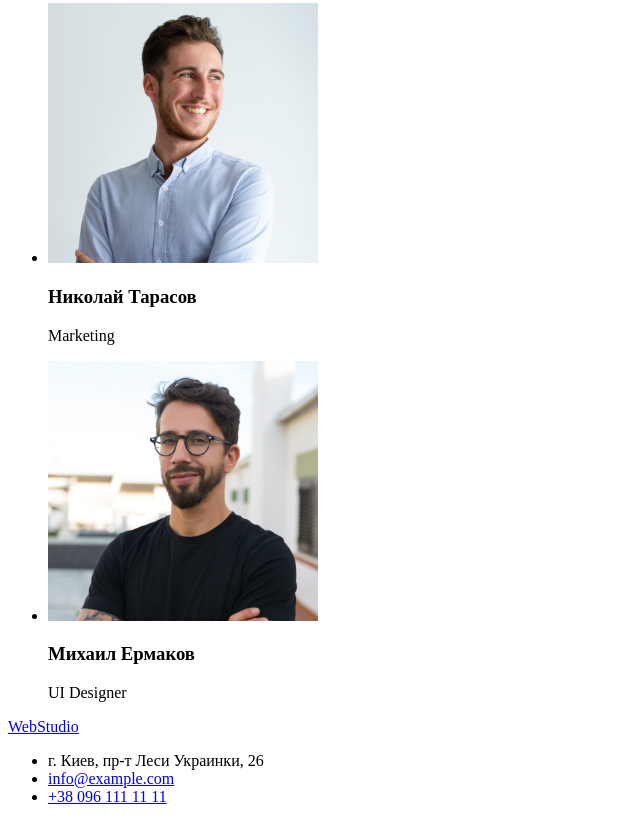
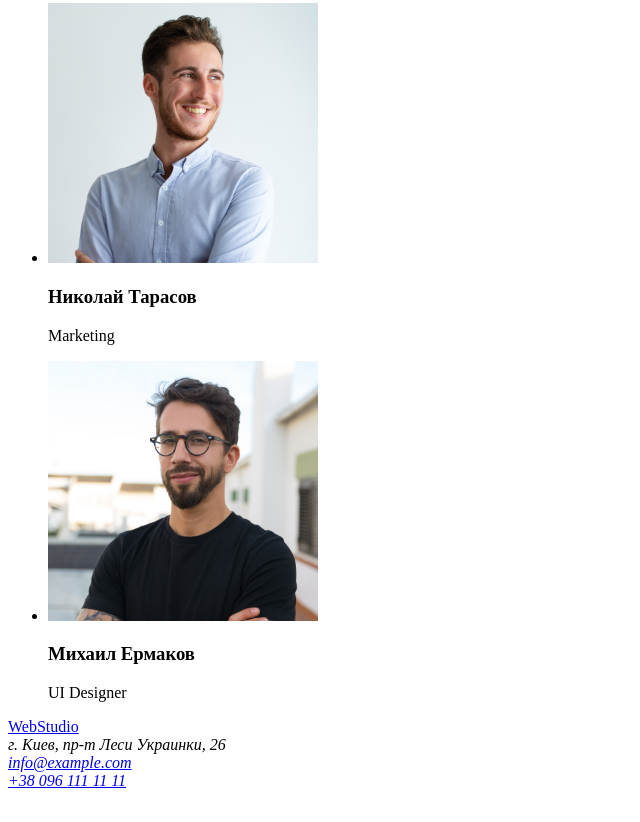
Before and after one commit to Asalen/goit-markup-hw-01, a plain HTML site: page index.html in a window 1280 px wide. Shown: the part 2050-2872 px from the top of the page, without its empty margins (0-640 px from the left). After the commit the page ends 2848 px from the top, so only its background shows below. Drawn offline with Linux system fonts and the light colour scheme.

Commit message:
Оборачивает в тег <address>

```diff
--- a/index.html
+++ b/index.html
@@ -86,11 +86,11 @@
 
     <footer>
         <a href="/">WebStudio</a>
-        <ul>
-            <li>г. Киев, пр-т Леси Украинки, 26</li>
-            <li><a href="mailto:info@example.com">info@example.com</a></li>
-            <li><a href="tel:+380961111111">+38 096 111 11 11</a></li>
-        </ul>
+        <address>
+            г. Киев, пр-т Леси Украинки, 26 <br>
+            <a href="mailto:info@example.com">info@example.com</a> <br>
+            <a href="tel:+380961111111">+38 096 111 11 11</a>
+        </address>
     </footer>
 
 </body>
```
